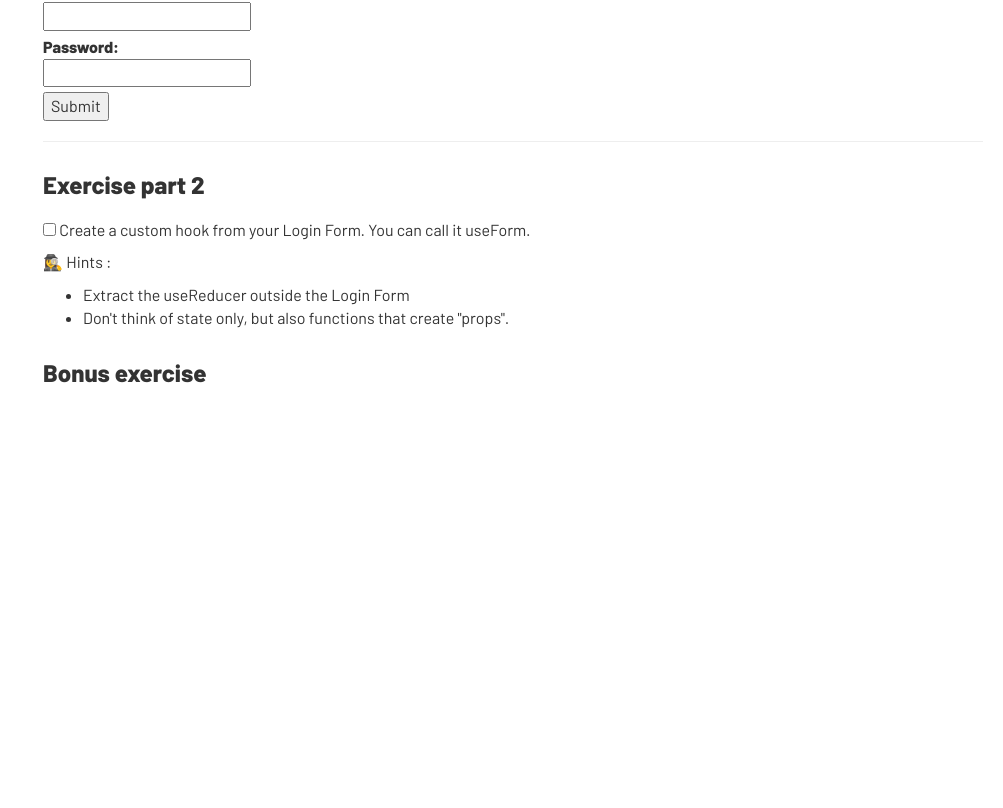
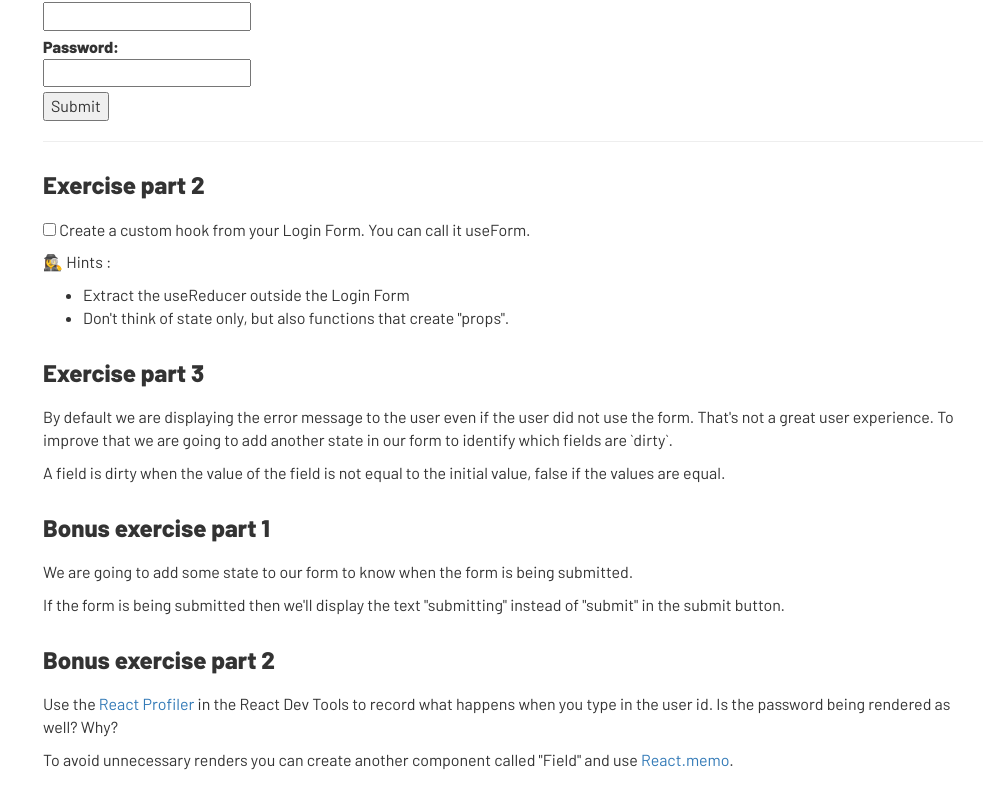
Before and after one commit to mhcrocky/Cocoa-pattern, a React (Create React App) app: page /hook-reducer in a window 1280 px wide. Shown: the part 1076-1884 px from the top of the page, without its empty margins (277-1280 px from the left). Before the commit the page ends 1532 px from the top, so only its background shows below. Built offline with nearby package versions, Linux system fonts and the light colour scheme.

Commit message:
update context and hook reducer exercises

```diff
--- a/src/components/patterns/Context/Page.jsx
+++ b/src/components/patterns/Context/Page.jsx
@@ -22,21 +22,32 @@ const Page = () => (
     <Example />
     <hr />
     <Exercise />
-    <h3>Bonus Exercise</h3>
+
+    <h3>Bonus Exercise 1</h3>
+    <p>Now that you know how the React Context works:</p>
+    <ul>
+      <li>
+        <input type="checkbox" /> Would use the React Context for the form in
+        the previous React Reducer Exercise? What are the pros and cons?
+      </li>
+      <li>
+        <input type="checkbox" /> If you use the Context for the form, would you
+        pass the value of the field and other props to the Field component using
+        context or props?
+      </li>
+      <li>
+        <input type="checkbox" /> If you pass the value of the "input" and the
+        other required props to the Field component using context, does it still
+        make sense to use the React.memo HoC in the Field component?
+      </li>
+    </ul>
+
+    <h3>Bonus Exercise 2</h3>
     <p>
-      <input type="checkbox" />
-      b.1. In{" "}
-      <code>
-        src/components/patterns/Context/exercise/GraphQLProvider.jsx
-      </code>{" "}
-      we are using <code>const memoizedHashGql = memoize(hashGql);</code>.
-      Should we use useMemo instead? Why?
-    </p>
-    <p>
-      <input type="checkbox" />
-      b.2. In our current implementation, although there is a cache (data key in
-      our reducer) for each pair query & variables, we can only send 1 query at
-      a time. How would you make it possible to send requests concurrently?
+      <input type="checkbox" /> In our current implementation, although there is
+      a cache (data key in our reducer) for each pair query & variables, we can
+      only send 1 query at a time. How would you make it possible to send
+      requests concurrently?
     </p>
   </React.Fragment>
 );
--- a/src/components/patterns/Context/exercise/index.jsx
+++ b/src/components/patterns/Context/exercise/index.jsx
@@ -64,7 +64,7 @@ const Root = () => {
         your useQuery. You can create a handy useClient custom hook like we did
         in the example{" "}
         <code>
-          src/components/patterns/Context/example/modal.jsx -> useModal function{" "}
+          src/components/patterns/Context/example/modal.jsx : useModal function{" "}
         </code>
       </p>
 
@@ -97,6 +97,15 @@ const Root = () => {
         wait 🤔... does it make any difference in our use case? Why? Discuss
         with your peers.
       </p>
+      <h4>Tasks part 3:</h4>
+      <p>
+        <input type="checkbox" /> 3. In{" "}
+        <code>
+          src/components/patterns/Context/exercise/GraphQLProvider.jsx
+        </code>{" "}
+        we are using <code>const memoizedHashGql = memoize(hashGql);</code>.
+        Should we use useMemo instead? Why?
+      </p>
     </div>
   );
 };
--- a/src/components/patterns/HookReducer/Page.jsx
+++ b/src/components/patterns/HookReducer/Page.jsx
@@ -88,7 +88,51 @@ const Page = () => (
       </li>
     </ul>
 
-    <h3>Bonus exercise</h3>
+    <h3>Exercise part 3</h3>
+    <p>
+      By default we are displaying the error message to the user even if the
+      user did not use the form. That's not a great user experience. To improve
+      that we are going to add another state in our form to identify which
+      fields are `dirty`.
+    </p>
+    <p>
+      A field is dirty when the value of the field is not equal to the initial
+      value, false if the values are equal.
+    </p>
+
+    <h3>Bonus exercise part 1</h3>
+    <p>
+      We are going to add some state to our form to know when the form is being
+      submitted.
+    </p>
+    <p>
+      If the form is being submitted then we'll display the text "submitting"
+      instead of "submit" in the submit button.
+    </p>
+
+    <h3>Bonus exercise part 2</h3>
+    <p>
+      Use the{" "}
+      <a
+        href="https://reactjs.org/blog/2018/09/10/introducing-the-react-profiler.htm"
+        target="_blank"
+      >
+        React Profiler
+      </a>{" "}
+      in the React Dev Tools to record what happens when you type in the user
+      id. Is the password being rendered as well? Why?
+    </p>
+    <p>
+      To avoid unnecessary renders you can create another component called
+      "Field" and use{" "}
+      <a
+        href="https://reactjs.org/docs/react-api.html#reactmemo"
+        target="_blank"
+      >
+        React.memo
+      </a>
+      .
+    </p>
   </React.Fragment>
 );
 
```
